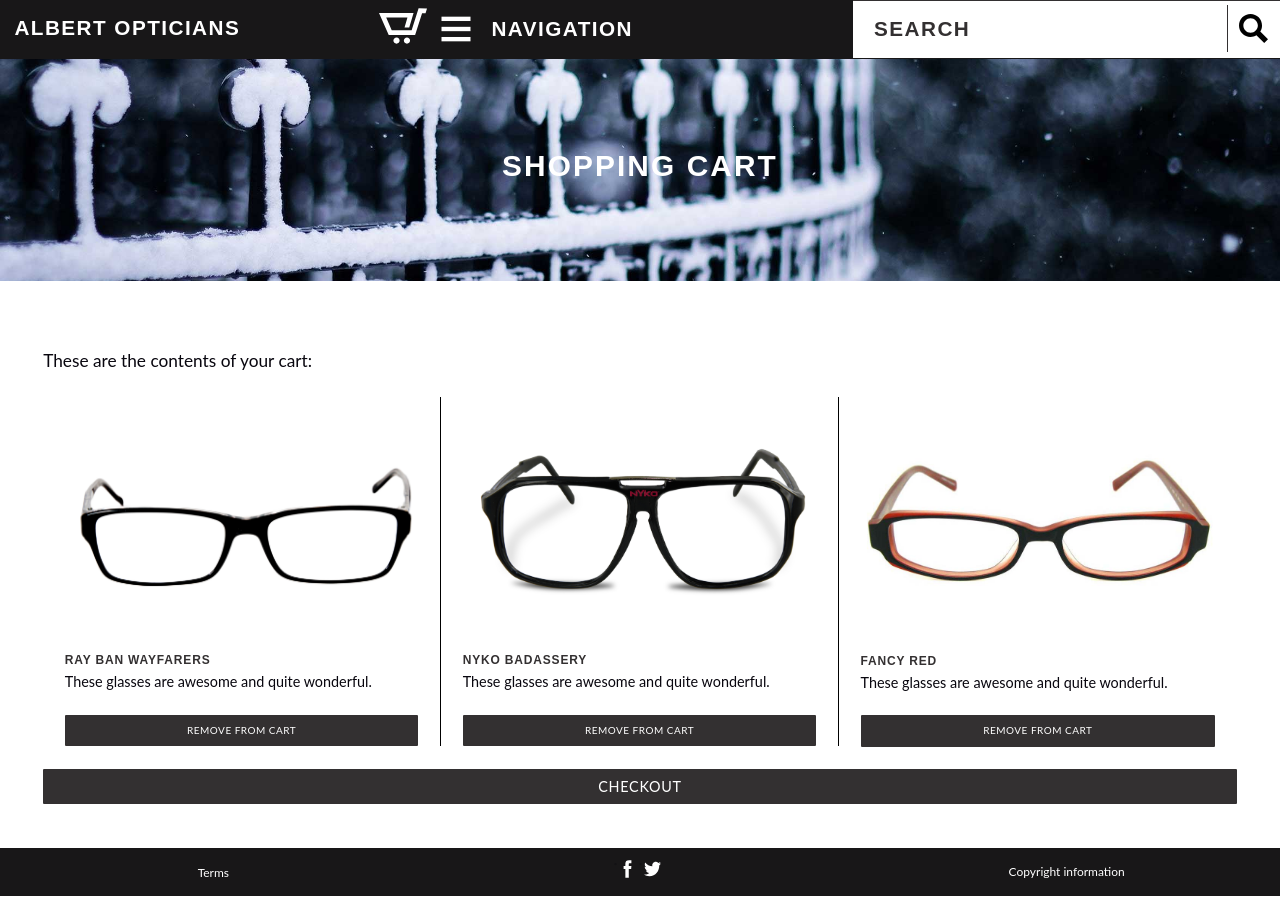
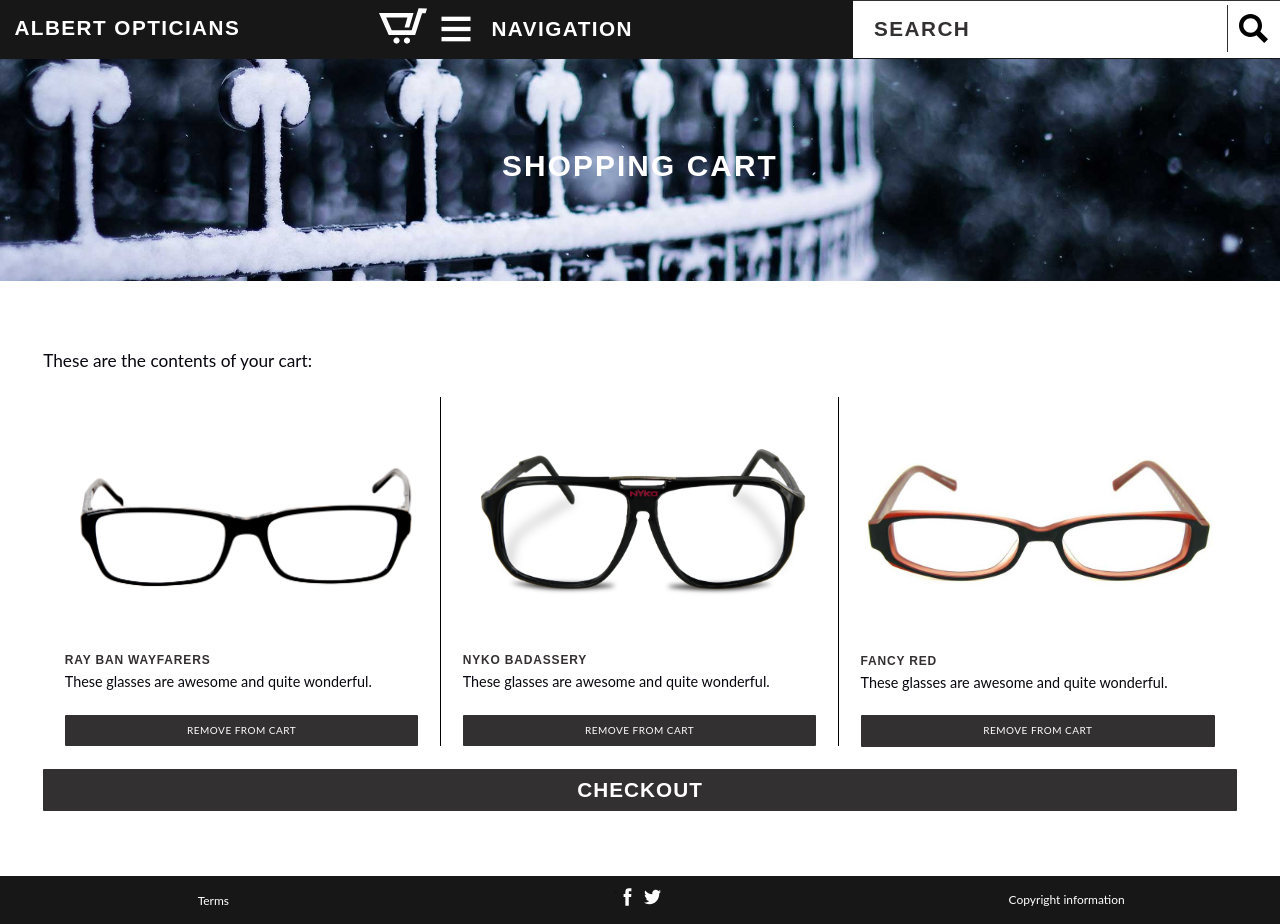
Before and after one commit to chav0021/ecommerce-website, a Jekyll site: the page built from cart.html, in a window 1280 px wide and 924 px high. Built offline with Jekyll 4.4.1, drawn with Linux system fonts in a browser that asks for light colours; some web fonts are replaced; Markdown is read by kramdown in place of the engine named in the settings.

Commit message:
Altered look of checkout button

```diff
--- a/cart.html
+++ b/cart.html
@@ -23,6 +23,6 @@
 	</div>
 </div>
 
-<a class="btn unit unit-s-1 unit-m-1 unit-l-1" href="{{site.baseurl}}/thank-you/">Checkout</a>
+<a class="btn giga brand island unit unit-s-1 unit-m-1 unit-l-1" href="{{site.baseurl}}/thank-you/">Checkout</a>
 
 </div>
```
